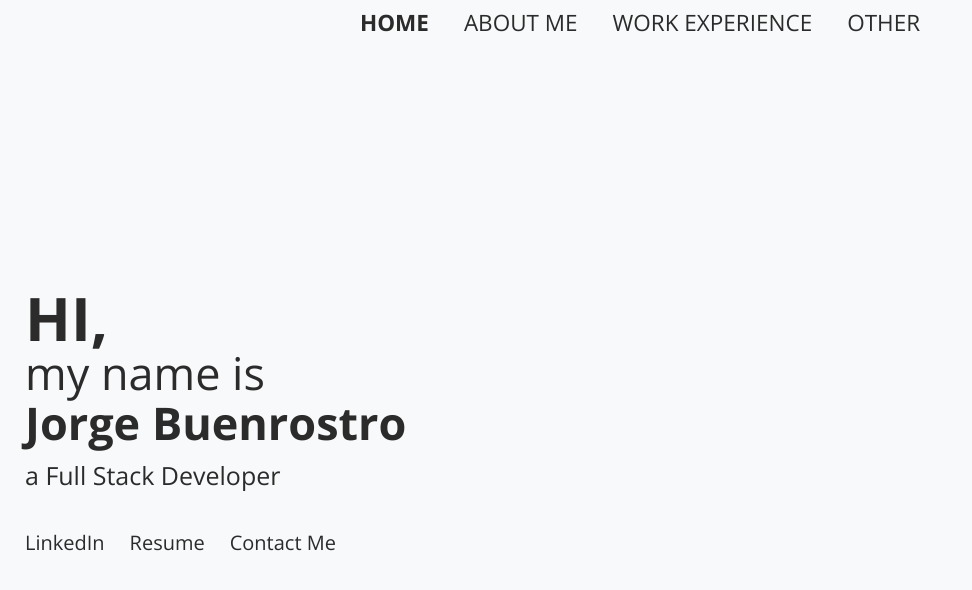
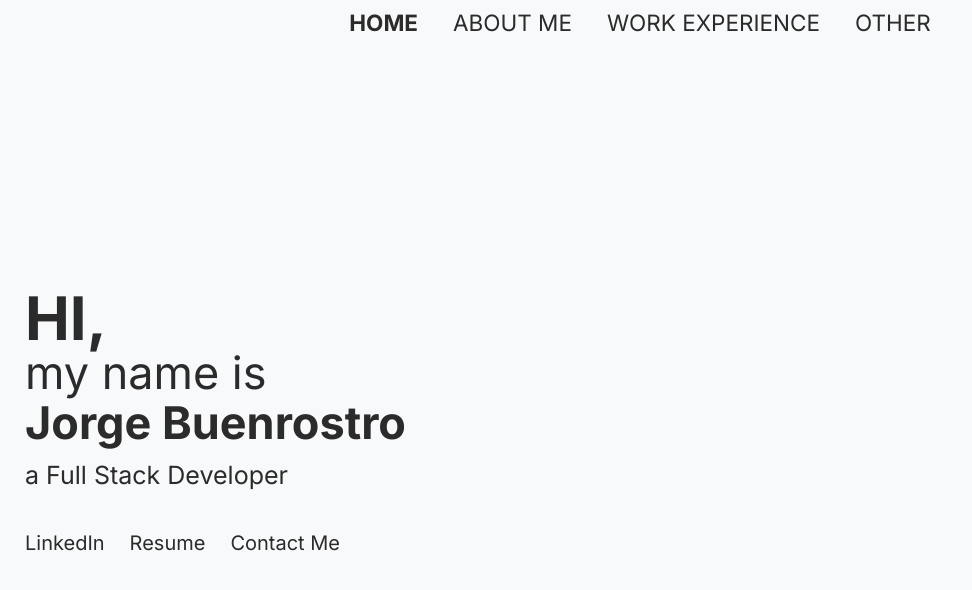
Before and after one commit to jlbmontejano/personal-portfolio, a React (Vite) app: page / in a window 1280 px wide. Shown: the top 590 px of the page, without its empty margins (0-972 px from the left). Built offline with nearby package versions, Linux system fonts and the light colour scheme.

Commit message:
Changed font type, deleted unused scale

```diff
--- a/tailwind.config.js
+++ b/tailwind.config.js
@@ -1,27 +1,25 @@
 /** @type {import('tailwindcss').Config} */
 export default {
-	content: ["./index.html", "./src/**/*.{js,ts,jsx,tsx}"],
+	content: ['./index.html', './src/**/*.{js,ts,jsx,tsx}'],
 	theme: {
 		fontFamily: {
-			sans: "Open Sans",
+			sans: 'Inter',
 		},
 		extend: {
 			colors: {
-				off_white: "#F8F9FA",
-				charcoal: "#2B2B2B",
-				accent: "#10B981",
-			},
-			scale: {
-				102: "1.02",
+				off_white: '#F8F9FA',
+				custom_gray: '#AEAEAE',
+				charcoal: '#212121',
+				accent: '#E3CAA6',
 			},
 			keyframes: {
 				fadeRight: {
-					"0%": { opacity: "0", transform: "translateX(-10%)" },
-					"100%": { opacity: "1", transform: "translateX(0)" },
+					'0%': { opacity: '0', transform: 'translateX(-10%)' },
+					'100%': { opacity: '1', transform: 'translateX(0)' },
 				},
 			},
 			animation: {
-				fadeRight: "fadeRight 1s ease-out forwards",
+				fadeRight: 'fadeRight 1s ease-out forwards',
 			},
 		},
 	},
```
